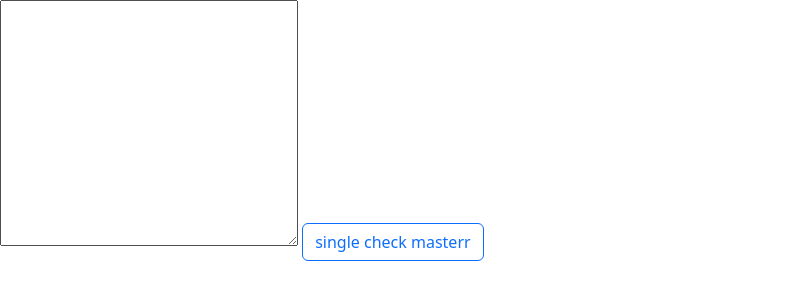
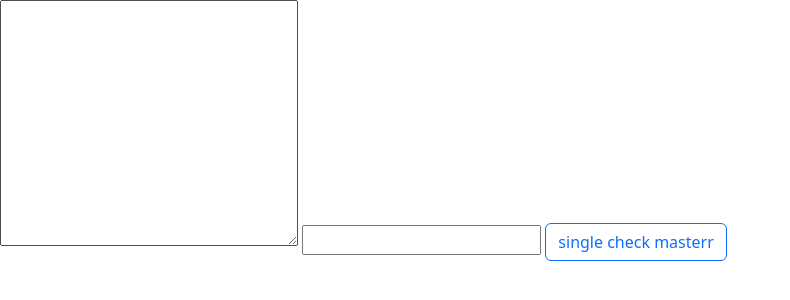
Before and after one commit to alibabahfc/boot, a plain HTML site: page index.html in a window 1280 px wide. Shown: the whole page, without its empty margins (0-790 px from the left). Drawn offline with nearby package versions, Linux system fonts and the light colour scheme.

Commit message:
drop stash@{0}

```diff
--- a/index.html
+++ b/index.html
@@ -12,6 +12,7 @@
 
     <textarea name="" id="" cols="30" rows="10"></textarea>
 
+    <input type="text">
 
     <input type="checkbox" id="chk" class="btn-check">
     <label for="chk" class="btn btn-outline-primary"> single check masterr </label>
--- a/script.js
+++ b/script.js
@@ -3,3 +3,4 @@ let inputElem = document.getElementById('flexCheckIndeterminate')
 inputElem.indeterminate = true
 
 console.log('ali');
+console.log('sara');
```
